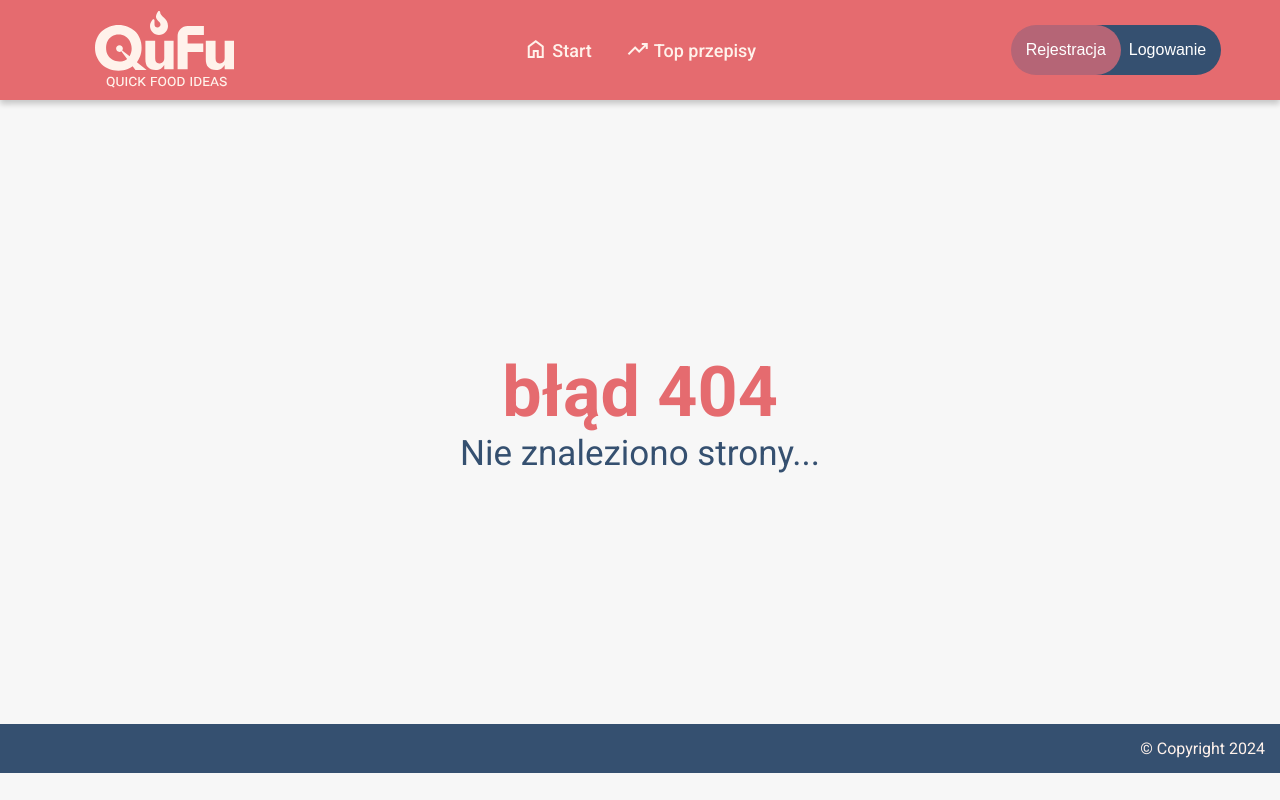
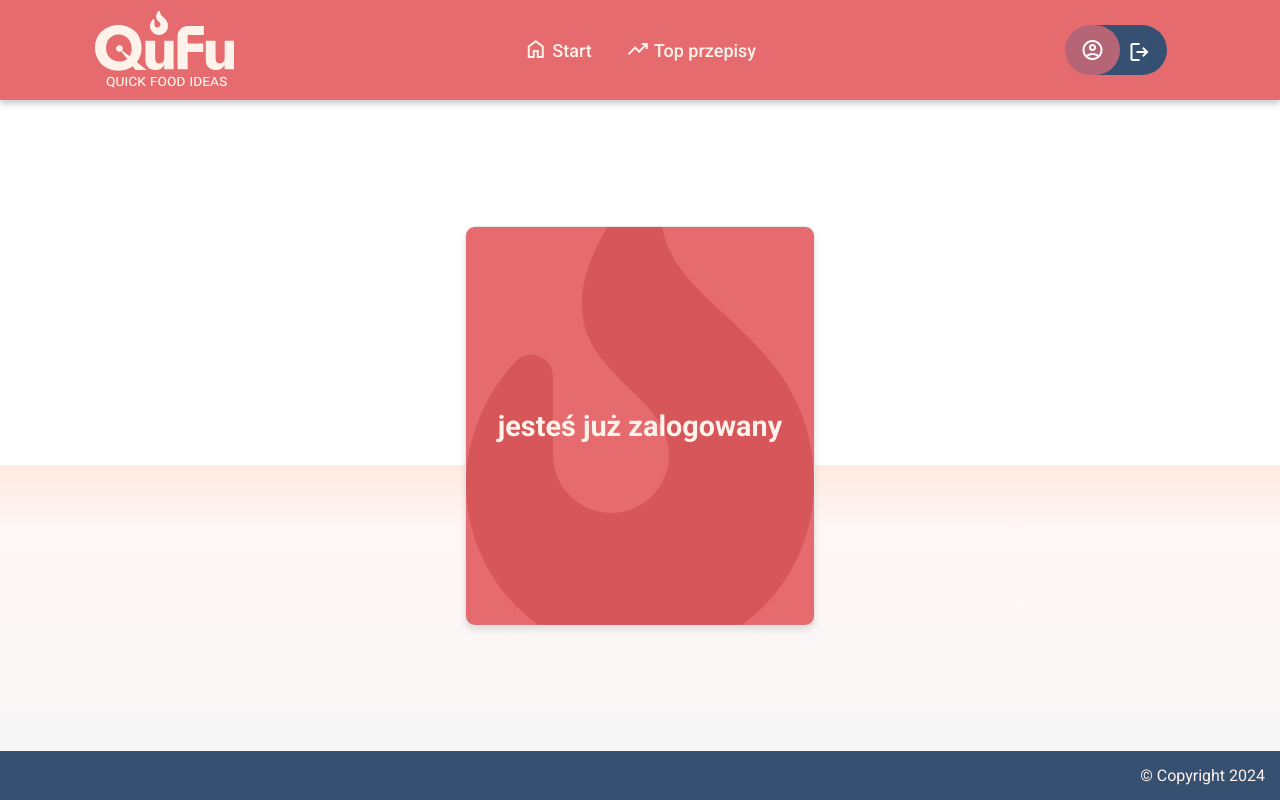
Before and after one commit to roosiu/qufu, an Angular app: page /profile in a window 1280 px wide. Before the commit this address had no page. Built offline with nearby package versions, Linux system fonts and the light colour scheme; sample sign-in values are in the browser's storage.

Commit message:
added login/logout

```diff
--- a/src/app/app.routes.ts
+++ b/src/app/app.routes.ts
@@ -4,6 +4,7 @@ import { SearchpageComponent } from './searchpage/searchpage.component';
 import { RecipepageComponent } from './recipepage/recipepage.component';
 import { PagenotfoundComponent } from './pagenotfound/pagenotfound.component';
 import { LoginComponent } from './login/login.component';
+import { LoginGuard } from './services/loginguard.service';
 
 export const routes: Routes = [
   { path: '', component: HerosectionComponent },
@@ -13,5 +14,6 @@ export const routes: Routes = [
   },
   { path: 'id/:inputText', component: RecipepageComponent },
   { path: 'login', component: LoginComponent },
+  { path: 'profile', component: LoginComponent, canActivate: [LoginGuard] },
   { path: '**', component: PagenotfoundComponent },
 ];
--- a/src/app/login/login.component.css
+++ b/src/app/login/login.component.css
@@ -42,6 +42,14 @@
   font-weight: 300;
   padding-top: 15px;
   padding-bottom: 30px;
+}
+.error {
+  font-size: 16px;
+  font-weight: bold;
+  background-color: var(--secondary-color);
+  animation: shake 0.82s cubic-bezier(0.36, 0.07, 0.19, 0.97) both;
+  transform: translate3d(0, 0, 0);
+  backface-visibility: hidden;
 }
 .button {
   width: 130px;
--- a/src/app/login/login.component.html
+++ b/src/app/login/login.component.html
@@ -1,9 +1,13 @@
-<div class="box-standard login-box">
+<div *ngIf="!isLogged; else alredyLoggedDiv" class="box-standard login-box">
     <!-- <div class="logo"><img src="/assets/images/logo_t.svg" alt="logo" srcset=""></div> -->
     <div class="title">
         Zaloguj się</div>
-    <div class="title-lower">Wprowadź adres e-mail i hasło</div>
-    <form (ngSubmit)="onSubmit()">
+    <div class="title-lower">
+        <ng-container *ngIf="!errorMessage">Wprowadź adres e-mail i hasło</ng-container>
+        <div *ngIf="errorMessage" class="error">{{errorMessage}}</div>
+    </div>
+
+    <form (ngSubmit)="login()">
         <div class="form-group">
             <label for="email">Adres e-mail:</label>
             <input type="email" id="email" name="email" placeholder="wprowadź e-mail" [(ngModel)]="email" required>
@@ -12,7 +16,7 @@
             <label for="password">Hasło:</label>
             <input type="password" id="password" name="password" placeholder="wprowadź hasło" [(ngModel)]="password"
                 required>
-            <div class="pass_rem">Zapomniałem hasła</div>
+            <div *ngIf="errorMessage" class="pass_rem"> Zapomniałem hasła</div>
         </div>
         <div class="button_div">
             <button class="button-standard2 button" type="submit">Loguj
@@ -24,3 +28,9 @@
     </form>
 
 </div>
+
+<ng-template #alredyLoggedDiv>
+    <div class="box-standard login-box">
+        <div class="title">jesteś już zalogowany</div>
+    </div>
+</ng-template>
--- a/src/app/login/login.component.ts
+++ b/src/app/login/login.component.ts
@@ -1,7 +1,8 @@
 import { CommonModule } from '@angular/common';
-import { Component } from '@angular/core';
+import { Component, OnInit } from '@angular/core';
 import { FormsModule, FormControl, Validators } from '@angular/forms';
 import { AuthService } from '../services/auth.service';
+import { Router } from '@angular/router';
 
 @Component({
   selector: 'app-login',
@@ -10,20 +11,29 @@ import { AuthService } from '../services/auth.service';
   templateUrl: './login.component.html',
   styleUrl: './login.component.css',
 })
-export class LoginComponent {
-  email: string = 'poczta@poczta.pl';
-  password: string = 'haslo123';
+export class LoginComponent implements OnInit {
+  email: string = '';
+  password: string = '';
   errorMessage: string = '';
-  constructor(private authService: AuthService) {}
+  isLogged = this.authService.GetIsLoggedFromToken();
+  constructor(private authService: AuthService, private router: Router) {}
+  ngOnInit(): void {
+    if (this.isLogged) {
+      this.router.navigate(['/profile']);
+    } else {
+    }
+  }
   login() {
-    console.log(this.email);
     this.authService.login(this.email, this.password).subscribe({
       next: (response) => {
         if (response.success) {
+          localStorage.setItem('name', response.username);
           localStorage.setItem('token', response.token);
-          console.log('Logowanie udane');
+          this.authService.SetIsLogged(true);
+          this.router.navigate(['']);
         } else {
           // Logowanie nieudane - wyświetl komunikat błędu
+
           this.errorMessage = response.message;
         }
       },
@@ -33,9 +43,4 @@ export class LoginComponent {
       },
     });
   }
-
-  onSubmit() {
-    this.login();
-    // Call authentication service to log in
-  }
 }
--- a/src/app/navbar/navbar.component.css
+++ b/src/app/navbar/navbar.component.css
@@ -98,6 +98,47 @@
   transition: all 0.2s;
 }
 
+/*  */
+.navbar .navbar-logpanel .profile {
+  padding: 5px 15px;
+  z-index: 9;
+  height: 50%;
+  background-color: var(--accent-color);
+  border-radius: 50px;
+  color: #fff;
+  font-size: 16px;
+  border: none;
+}
+.navbar .navbar-logpanel .profile span {
+  vertical-align: middle;
+}
+.navbar .navbar-logpanel .profile:hover {
+  cursor: pointer;
+  background-color: var(--primary-color-hover);
+  transition: all 0.2s;
+}
+.navbar .navbar-logpanel .logout {
+  margin-left: -30px;
+  padding-top: 15px;
+  padding-bottom: 15px;
+  padding-right: 15px;
+  padding-left: 38px;
+  height: 50%;
+  background-color: var(--secondary-color);
+  border-radius: 0 50px 50px 0;
+  color: #fff;
+  font-size: 0.9em;
+  border: none;
+  transition: all 0.2s;
+}
+.navbar .navbar-logpanel .logout span {
+  vertical-align: middle;
+}
+.navbar .navbar-logpanel .logout:hover {
+  cursor: pointer;
+  background-color: var(--primary-color-hover);
+  transition: all 0.2s;
+}
 @media only screen and (max-width: 800px) {
   .navbar {
     padding: 0 5px;
--- a/src/app/navbar/navbar.component.html
+++ b/src/app/navbar/navbar.component.html
@@ -12,8 +12,20 @@
     </div>
   </div>
   <div class="navbar-logpanel">
-    <button class="signup">Rejestracja
-    </button>
-    <button class="login" [routerLink]="['/login']">Logowanie</button>
+    <ng-container *ngIf="!logged; else profile">
+      <button class="signup">Rejestracja
+      </button>
+      <button class="login" [routerLink]="['/login']">Logowanie</button>
+    </ng-container>
+    <ng-template #profile>
+      <button class="profile" [routerLink]="['/profile']"><span class="material-symbols-outlined">
+          account_circle
+        </span>{{name}}</button>
+      <button (click)="logout()" class="logout"><span class="material-symbols-outlined">
+          logout
+        </span></button>
+    </ng-template>
   </div>
+
+
 </nav>
--- a/src/app/navbar/navbar.component.ts
+++ b/src/app/navbar/navbar.component.ts
@@ -1,14 +1,35 @@
-import { Component } from '@angular/core';
+import { Component, OnInit } from '@angular/core';
 import { SearchService } from '../services/search.service';
-import { RouterModule } from '@angular/router';
+import { Router, RouterModule } from '@angular/router';
+import { CommonModule } from '@angular/common';
+import { AuthService } from '../services/auth.service';
 
 @Component({
   selector: 'app-navbar',
   standalone: true,
-  imports: [RouterModule],
+  imports: [RouterModule, CommonModule],
   templateUrl: './navbar.component.html',
   styleUrl: './navbar.component.css',
 })
-export class NavbarComponent {
-  constructor(private searchService: SearchService) {}
+export class NavbarComponent implements OnInit {
+  constructor(
+    private searchService: SearchService,
+    private authService: AuthService,
+    private router: Router
+  ) {}
+  logged = false;
+  name: any;
+  ngOnInit(): void {
+    this.authService.GetLogged().subscribe((bol: boolean) => {
+      this.logged = bol;
+      this.name = localStorage.getItem('name');
+    });
+  }
+
+  logout() {
+    localStorage.removeItem('name');
+    localStorage.removeItem('token');
+    this.authService.SetIsLogged(false);
+    this.router.navigate(['']);
+  }
 }
--- a/src/app/services/auth.service.ts
+++ b/src/app/services/auth.service.ts
@@ -1,14 +1,16 @@
 import { Injectable } from '@angular/core';
 import { HttpClient } from '@angular/common/http';
-import { Observable } from 'rxjs';
+import { BehaviorSubject, Observable } from 'rxjs';
 
 @Injectable({
   providedIn: 'root',
 })
 export class AuthService {
   private apiUrl = 'http://pwksm.ovh/qufu/login.php';
-
-  constructor(private http: HttpClient) {}
+  private logged = new BehaviorSubject<boolean>(false);
+  constructor(private http: HttpClient) {
+    this.GetIsLoggedFromToken();
+  }
 
   login(email: string, password: string): Observable<any> {
     // Tworzenie obiektu z danymi logowania
@@ -20,4 +22,24 @@ export class AuthService {
     // Wysłanie żądania POST do serwera
     return this.http.post<any>(this.apiUrl, loginData);
   }
+  SetIsLogged(value: boolean) {
+    this.logged.next(value);
+  }
+  GetLogged(): Observable<boolean> {
+    return this.logged.asObservable();
+  }
+  GetName() {
+    return localStorage.getItem('name');
+  }
+  GetIsLoggedFromToken() {
+    // Odczytaj token z localStorage
+    const token = localStorage.getItem('token');
+    // Sprawdź, czy token istnieje
+    const loggedIn = !!token;
+    if (!loggedIn) {
+      return false;
+    }
+    this.SetIsLogged(true);
+    return true;
+  }
 }
--- /dev/null
+++ b/src/app/services/loginguard.service.ts
@@ -0,0 +1,27 @@
+import { Injectable } from '@angular/core';
+import { CanActivate, Router } from '@angular/router';
+
+@Injectable({
+  providedIn: 'root',
+})
+export class LoginGuard implements CanActivate {
+  constructor(private router: Router) {}
+
+  canActivate() {
+    // Odczytaj token z localStorage
+    const token = localStorage.getItem('token');
+
+    // Sprawdź, czy token istnieje
+    const loggedIn = !!token;
+
+    if (!loggedIn) {
+      // Jeśli użytkownik nie jest zalogowany, przekieruj go do strony logowania
+      //   alert(
+      //     'Nie jesteś zalogowany i zostaniesz przekierowany do strony logowania'
+      //   );
+      this.router.navigate(['/login']);
+    }
+
+    return loggedIn;
+  }
+}
--- a/src/styles.css
+++ b/src/styles.css
@@ -26,8 +26,9 @@ body {
   display: flex;
   flex-wrap: wrap;
   justify-content: space-between;
+  box-sizing: border-box;
   margin-top: 20px;
-
+  margin-bottom: 20px;
   padding-left: 20px;
   background-color: #fff;
   border: solid 1px rgb(232, 232, 232);
@@ -78,3 +79,26 @@ body {
   margin: 0;
   font-family: Roboto, "Helvetica Neue", sans-serif;
 }
+
+@keyframes shake {
+  10%,
+  90% {
+    transform: translate3d(-1px, 0, 0);
+  }
+
+  20%,
+  80% {
+    transform: translate3d(2px, 0, 0);
+  }
+
+  30%,
+  50%,
+  70% {
+    transform: translate3d(-4px, 0, 0);
+  }
+
+  40%,
+  60% {
+    transform: translate3d(4px, 0, 0);
+  }
+}
```
Also changed, not shown: src/app/auth.interceptor.ts (deleted, +0 -26 lines).
